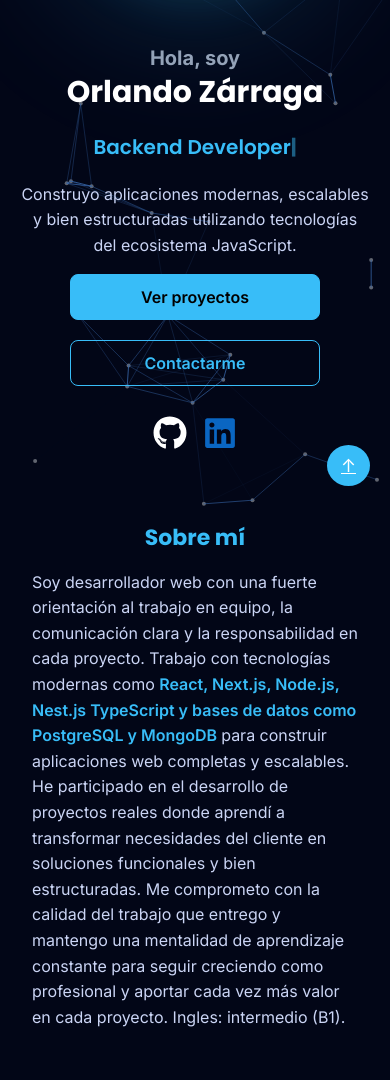
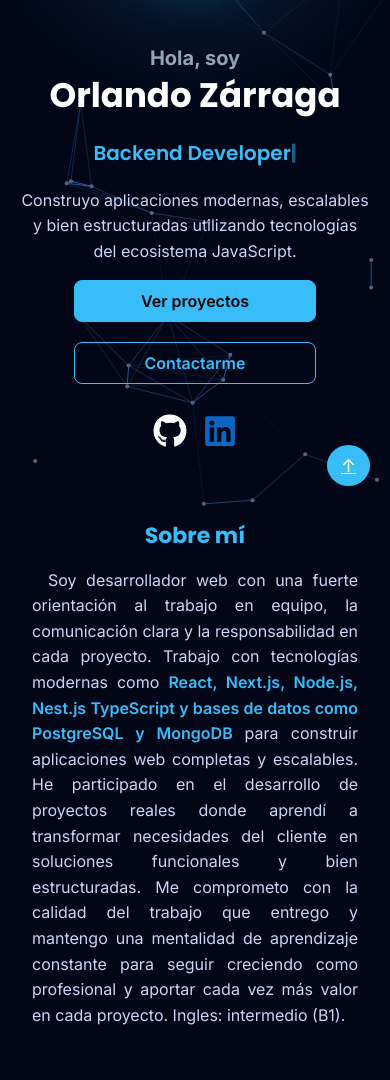
Before and after one commit to Orlando3486/orlando-zarraga-portfolio, a Next.js app in the folder front/: page / in a window 390 px wide. Shown: the part 338-1418 px from the top of the page. Built offline with nearby package versions, Linux system fonts and the light colour scheme.

Commit message:
ajustes en la sección About; se mejoró la presentación del texto y se ajustaron estilos en las secciones Hero y Tecnologies para optimizar la visualización

```diff
--- a/front/components/sections/about.tsx
+++ b/front/components/sections/about.tsx
@@ -31,12 +31,12 @@ export default function About() {
           React, Next.js, Node.js, Nest.js TypeScript y bases de datos como
           PostgreSQL y MongoDB{" "}
         </span>
-        para construir aplicaciones web completas y escalables. <br /> He
-        participado en el desarrollo de proyectos reales donde aprendí a
-        transformar necesidades del cliente en soluciones funcionales y bien
-        estructuradas. Me comprometo con la calidad del trabajo que entrego y
-        mantengo una mentalidad de aprendizaje constante para seguir creciendo
-        como profesional y aportar cada vez más valor en cada proyecto. Ingles:
+        para construir aplicaciones web completas y escalables. He participado
+        en el desarrollo de proyectos reales donde aprendí a transformar
+        necesidades del cliente en soluciones funcionales y bien estructuradas.
+        Me comprometo con la calidad del trabajo que entrego y mantengo una
+        mentalidad de aprendizaje constante para seguir creciendo como
+        profesional y aportar cada vez más valor en cada proyecto. Ingles:
         intermedio (B1).
       </p>
     </section>
--- a/front/styles/about.css
+++ b/front/styles/about.css
@@ -15,12 +15,12 @@
   max-width: 720px;
   margin-left: auto;
   margin-right: auto;
-
+  text-indent: 1rem;
   font-size: 20px;
   color: #cbd5f5;
   line-height: 1.6;
   margin-bottom: 40px;
-  text-align: left;
+  text-align: justify;
 }
 
 .highlight {
--- a/front/styles/hero.css
+++ b/front/styles/hero.css
@@ -15,14 +15,14 @@
 }
 
 .hero-title {
-  font-size: clamp(30px, 6vw, 54px);
+  font-size: clamp(34px, 6vw, 54px);
   font-weight: 700;
   padding: 0px;
   margin: 0px;
 }
 
 .hero-role {
-  font-size: clamp(16px, 3vw, 26px);
+  font-size: clamp(20px, 3vw, 26px);
   color: #38bdf8;
   margin-bottom: 8px;
 }
@@ -184,7 +184,7 @@
   }
 
   .profile-img {
-    width: 220px;
+    width: 180px;
     height: 220px;
   }
 
@@ -201,6 +201,7 @@
   .btn-secondary {
     width: 200px;
     text-align: center;
+    padding: 10px 20px;
   }
 
   .hero-socials {
--- a/front/styles/tecnologies.css
+++ b/front/styles/tecnologies.css
@@ -38,7 +38,7 @@
   align-items: center;
   justify-content: center;
   gap: 8px;
-  padding: 8px 11px;
+  padding: 12px 16px;
   border-radius: 8px;
   background: rgba(72, 71, 71, 0.544);
   transition: 0.3s;
@@ -59,11 +59,11 @@
   }
 
   .tech-category h3 {
-    font-size: 16px;
+    font-size: 18px;
   }
 
   .tech-item {
-    padding: 6px 8px;
+    padding: 10px 12px;
   }
 
   .tech-item span {
```
